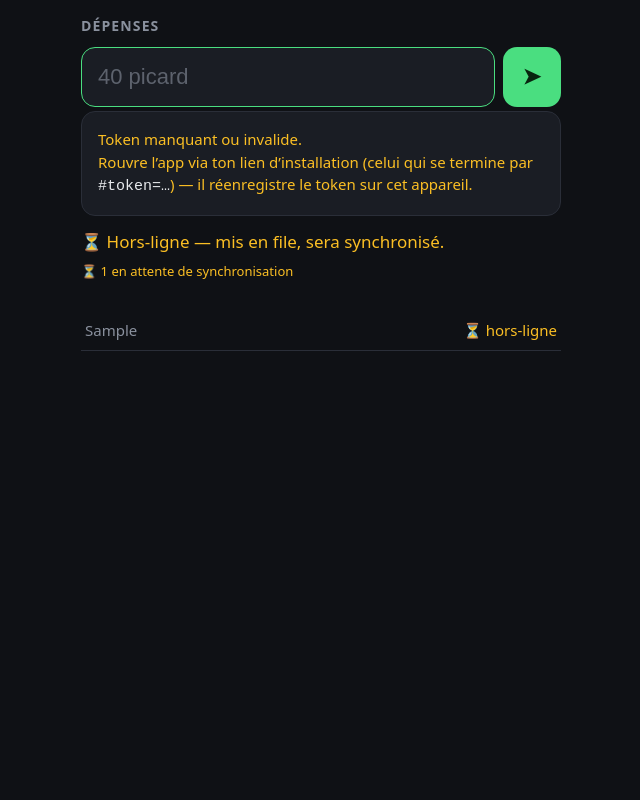
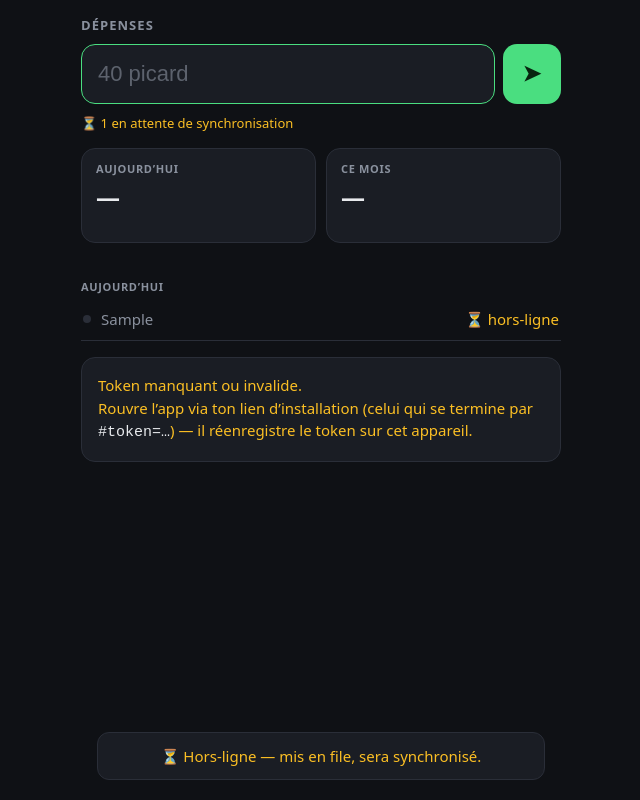
Before and after one commit to Catodu/Expenses, a plain HTML site: page index.html in a window 1280 px wide. Both pictures are taken after typing "Sample" into the empty fields and a click on the button "Envoyer". Shown: the whole page, without its empty margins (319-959 px from the left). Drawn offline with Linux system fonts and the light colour scheme; no server answers.

Commit message:
Refonte layout UX (D22)
- deux tuiles de stats (Aujourd hui / Ce mois) avec chiffres tabulaires
- toast en overlay fixe : plus d espace reserve sous le champ
- couleur stable par categorie (hash -> hsl) : barres + pastilles liste
- compteur hors-ligne masque quand la file est vide
- cache SW bump v6

Co-Authored-By: Claude Fable 5 <noreply@anthropic.com>

```diff
--- a/index.html
+++ b/index.html
@@ -32,12 +32,12 @@
   }
   main { width: 100%; max-width: 480px; }
   h1 {
-    font-size: 14px;
+    font-size: 13px;
     font-weight: 600;
     color: var(--muted);
     letter-spacing: 0.08em;
     text-transform: uppercase;
-    margin-bottom: 12px;
+    margin-bottom: 10px;
   }
   form { display: flex; gap: 8px; }
   #txt {
@@ -53,17 +53,6 @@
   }
   #txt:focus { border-color: var(--accent); }
   #txt::placeholder { color: var(--muted); opacity: 0.6; }
-  #noToken {
-    margin-top: 4px;
-    padding: 16px;
-    background: var(--surface);
-    border: 1px solid var(--border);
-    border-radius: 14px;
-    font-size: 15px;
-    line-height: 1.5;
-    color: var(--warn);
-  }
-  #noToken code { color: var(--text); }
   button {
     font-size: 22px;
     padding: 0 20px;
@@ -75,31 +64,54 @@
     cursor: pointer;
   }
   button:active { opacity: 0.8; }
-  #toast {
-    margin-top: 14px;
-    min-height: 26px;
-    font-size: 17px;
-    font-weight: 500;
-    transition: opacity 0.3s;
-    opacity: 0;
-  }
-  #toast.show { opacity: 1; }
-  #toast.ok { color: var(--accent); }
-  #toast.err { color: var(--error); }
-  #toast.warn { color: var(--warn); }
+
   #pending {
-    margin-top: 6px;
+    margin-top: 10px;
     font-size: 13px;
     color: var(--warn);
-    min-height: 18px;
   }
-  #recapTotal {
-    margin-top: 22px;
-    font-size: 15px;
+  #pending[hidden] { display: none; }
+
+  /* Tuiles de stats */
+  #stats {
+    display: grid;
+    grid-template-columns: 1fr 1fr;
+    gap: 10px;
+    margin-top: 16px;
+  }
+  .tile {
+    background: var(--surface);
+    border: 1px solid var(--border);
+    border-radius: 14px;
+    padding: 12px 14px;
+  }
+  .tileLabel {
+    font-size: 11px;
+    font-weight: 600;
     color: var(--muted);
+    text-transform: uppercase;
+    letter-spacing: 0.06em;
   }
-  #recapTotal strong { color: var(--text); font-size: 18px; }
-  #catBars { margin-top: 12px; display: flex; flex-direction: column; gap: 7px; }
+  .tileValue {
+    font-size: 24px;
+    font-weight: 700;
+    margin-top: 4px;
+    font-variant-numeric: tabular-nums;
+  }
+  .tileSub {
+    font-size: 12px;
+    color: var(--muted);
+    margin-top: 2px;
+    min-height: 15px;
+  }
+
+  /* Barres par catégorie (mois) */
+  #catBars {
+    margin-top: 16px;
+    display: flex;
+    flex-direction: column;
+    gap: 8px;
+  }
   .catRow {
     display: flex;
     align-items: center;
@@ -108,8 +120,7 @@
     color: var(--muted);
   }
   .catRow .name {
-    width: 96px;
-    text-align: right;
+    width: 90px;
     overflow: hidden;
     text-overflow: ellipsis;
     white-space: nowrap;
@@ -125,30 +136,92 @@
   .catRow .bar i {
     display: block;
     height: 100%;
-    background: var(--accent);
     border-radius: 5px;
-    opacity: 0.85;
+    opacity: 0.9;
   }
-  .catRow .amt { width: 72px; text-align: right; flex-shrink: 0; }
-  #history { margin-top: 8px; list-style: none; }
+  .catRow .amt {
+    width: 76px;
+    text-align: right;
+    flex-shrink: 0;
+    font-variant-numeric: tabular-nums;
+  }
+
+  /* Liste du jour + saisies en cours */
+  #listTitle {
+    margin-top: 20px;
+    font-size: 11px;
+    font-weight: 600;
+    color: var(--muted);
+    text-transform: uppercase;
+    letter-spacing: 0.06em;
+  }
+  #listTitle[hidden] { display: none; }
+  #history { margin-top: 4px; list-style: none; }
   #history li {
     display: flex;
-    justify-content: space-between;
-    gap: 12px;
-    padding: 10px 4px;
+    align-items: center;
+    gap: 10px;
+    padding: 11px 2px;
     border-bottom: 1px solid var(--border);
     font-size: 15px;
-    color: var(--muted);
+  }
+  #history li .dot {
+    width: 8px;
+    height: 8px;
+    border-radius: 50%;
+    flex-shrink: 0;
   }
   #history li .label {
+    flex: 1;
     overflow: hidden;
     text-overflow: ellipsis;
     white-space: nowrap;
   }
-  #history li .status { flex-shrink: 0; }
-  #history li.ok .status { color: var(--accent); }
-  #history li.queued .status { color: var(--warn); }
-  #history li.error .status { color: var(--error); }
+  #history li .label small { color: var(--muted); font-size: 13px; }
+  #history li .amt {
+    flex-shrink: 0;
+    font-variant-numeric: tabular-nums;
+  }
+  #history li.pending, #history li.queued, #history li.error { color: var(--muted); }
+  #history li.queued .amt { color: var(--warn); }
+  #history li.error .amt { color: var(--error); }
+
+  #noToken {
+    margin-top: 16px;
+    padding: 16px;
+    background: var(--surface);
+    border: 1px solid var(--border);
+    border-radius: 14px;
+    font-size: 15px;
+    line-height: 1.5;
+    color: var(--warn);
+  }
+  #noToken code { color: var(--text); }
+
+  /* Toast en overlay : ne réserve aucun espace dans la page */
+  #toast {
+    position: fixed;
+    left: 16px;
+    right: 16px;
+    bottom: max(20px, env(safe-area-inset-bottom));
+    max-width: 448px;
+    margin: 0 auto;
+    padding: 13px 16px;
+    background: var(--surface);
+    border: 1px solid var(--border);
+    border-radius: 12px;
+    font-size: 15px;
+    font-weight: 500;
+    text-align: center;
+    opacity: 0;
+    transform: translateY(8px);
+    transition: opacity 0.25s, transform 0.25s;
+    pointer-events: none;
+  }
+  #toast.show { opacity: 1; transform: translateY(0); }
+  #toast.ok { color: var(--accent); }
+  #toast.err { color: var(--error); }
+  #toast.warn { color: var(--warn); }
 </style>
 </head>
 <body>
@@ -159,16 +232,28 @@
            autocapitalize="off" autocorrect="off" spellcheck="false" enterkeyhint="send">
     <button type="submit" aria-label="Envoyer">➤</button>
   </form>
+  <div id="pending" hidden></div>
+  <section id="stats">
+    <div class="tile">
+      <div class="tileLabel">Aujourd’hui</div>
+      <div class="tileValue" id="statDay">—</div>
+      <div class="tileSub" id="statDaySub"></div>
+    </div>
+    <div class="tile">
+      <div class="tileLabel">Ce mois</div>
+      <div class="tileValue" id="statMonth">—</div>
+      <div class="tileSub" id="statMonthSub"></div>
+    </div>
+  </section>
+  <div id="catBars"></div>
+  <div id="listTitle" hidden>Aujourd’hui</div>
+  <ul id="history"></ul>
   <div id="noToken" hidden>
     Token manquant ou invalide.<br>
     Rouvre l’app via ton lien d’installation (celui qui se termine par
     <code>#token=…</code>) — il réenregistre le token sur cet appareil.
   </div>
   <div id="toast" role="status"></div>
-  <div id="pending"></div>
-  <div id="recapTotal"></div>
-  <div id="catBars"></div>
-  <ul id="history"></ul>
 </main>
 
 <script>
@@ -201,8 +286,13 @@ const form = document.getElementById('f');
 const toastEl = document.getElementById('toast');
 const pendingEl = document.getElementById('pending');
 const historyEl = document.getElementById('history');
-const recapTotalEl = document.getElementById('recapTotal');
+const listTitleEl = document.getElementById('listTitle');
+const statDayEl = document.getElementById('statDay');
+const statDaySubEl = document.getElementById('statDaySub');
+const statMonthEl = document.getElementById('statMonth');
+const statMonthSubEl = document.getElementById('statMonthSub');
 const catBarsEl = document.getElementById('catBars');
+const noTokenEl = document.getElementById('noToken');
 
 const history = []; // saisies de la session (les non-confirmées restent affichées)
 let dayRecap = null; // dernier récap du jour renvoyé par le backend
@@ -218,6 +308,13 @@ function todayStr() {
   }).format(new Date());
 }
 
+/* Couleur stable par catégorie (même teinte dans les barres et la liste). */
+function catColor(name) {
+  let h = 0;
+  for (const ch of String(name)) h = (h * 31 + ch.charCodeAt(0)) % 360;
+  return `hsl(${h} 45% 55%)`;
+}
+
 function toast(msg, kind) {
   toastEl.textContent = msg;
   toastEl.className = 'show ' + kind;
@@ -231,33 +328,46 @@ function getQueue() {
 }
 function setQueue(q) {
   localStorage.setItem(QKEY, JSON.stringify(q));
+  pendingEl.hidden = q.length === 0;
   pendingEl.textContent = q.length ? `⏳ ${q.length} en attente de synchronisation` : '';
 }
 
-/* Liste affichée : saisies de session non confirmées (pending/queued/error)
-   en tête, puis les dépenses du jour renvoyées par le backend. */
+function showNoToken() {
+  noTokenEl.hidden = false;
+  form.hidden = true;
+}
+
+/* Rendu : tuiles de stats, barres par catégorie, puis liste = saisies de
+   session non confirmées (pending/queued/error) + dépenses du jour. */
 function renderHistory() {
   historyEl.innerHTML = '';
-  for (const h of history.filter((h) => h.status !== 'ok').slice(-5).reverse()) {
+
+  const unconfirmed = history.filter((h) => h.status !== 'ok').slice(-5).reverse();
+  for (const h of unconfirmed) {
     const li = document.createElement('li');
     li.className = h.status;
+    const dot = document.createElement('span');
+    dot.className = 'dot';
+    dot.style.background = 'var(--border)';
     const label = document.createElement('span');
     label.className = 'label';
     label.textContent = h.text;
-    const status = document.createElement('span');
-    status.className = 'status';
-    status.textContent = h.info;
-    li.append(label, status);
+    const amt = document.createElement('span');
+    amt.className = 'amt';
+    amt.textContent = h.info;
+    li.append(dot, label, amt);
     historyEl.appendChild(li);
   }
+
   if (dayRecap) {
-    recapTotalEl.innerHTML = '';
-    const s = document.createElement('strong');
-    s.textContent = eur.format(dayRecap.total);
-    const m = document.createElement('strong');
-    m.textContent = eur.format(dayRecap.month_total);
-    recapTotalEl.append('Aujourd’hui : ', s,
-      ` · ${dayRecap.count} dépense${dayRecap.count > 1 ? 's' : ''} · Mois : `, m);
+    statDayEl.textContent = eur.format(dayRecap.total);
+    statDaySubEl.textContent =
+      `${dayRecap.count} dépense${dayRecap.count > 1 ? 's' : ''}`;
+    statMonthEl.textContent = eur.format(dayRecap.month_total);
+    const nCats = (dayRecap.by_category || []).length;
+    statMonthSubEl.textContent =
+      nCats ? `${nCats} catégorie${nCats > 1 ? 's' : ''}` : '';
+
     catBarsEl.innerHTML = '';
     const cats = dayRecap.by_category || [];
     const maxCat = cats.length ? cats[0].total : 0;
@@ -271,6 +381,7 @@ function renderHistory() {
       bar.className = 'bar';
       const fill = document.createElement('i');
       fill.style.width = maxCat ? `${Math.max(2, (c.total / maxCat) * 100)}%` : '0%';
+      fill.style.background = catColor(c.categorie);
       bar.appendChild(fill);
       const amt = document.createElement('span');
       amt.className = 'amt';
@@ -278,17 +389,27 @@ function renderHistory() {
       row.append(name, bar, amt);
       catBarsEl.appendChild(row);
     }
-    for (const it of dayRecap.items.slice().reverse()) {
+
+    const items = dayRecap.items.slice().reverse();
+    listTitleEl.hidden = items.length === 0 && unconfirmed.length === 0;
+    for (const it of items) {
       const li = document.createElement('li');
+      const dot = document.createElement('span');
+      dot.className = 'dot';
+      dot.style.background = catColor(it.categorie);
       const label = document.createElement('span');
       label.className = 'label';
-      label.textContent = `${it.libelle} · ${it.categorie}`;
-      const status = document.createElement('span');
-      status.className = 'status';
-      status.textContent = eur.format(it.montant);
-      li.append(label, status);
+      const small = document.createElement('small');
+      small.textContent = ` · ${it.categorie}`;
+      label.append(it.libelle, small);
+      const amt = document.createElement('span');
+      amt.className = 'amt';
+      amt.textContent = eur.format(it.montant);
+      li.append(dot, label, amt);
       historyEl.appendChild(li);
     }
+  } else {
+    listTitleEl.hidden = unconfirmed.length === 0;
   }
 }
 
@@ -386,13 +507,6 @@ async function flushQueue() {
   if (synced > 0) fetchRecap();
 }
 
-const noTokenEl = document.getElementById('noToken');
-
-function showNoToken() {
-  noTokenEl.hidden = false;
-  form.hidden = true;
-}
-
 form.addEventListener('submit', (e) => {
   e.preventDefault();
   const text = txt.value.trim();
--- a/sw.js
+++ b/sw.js
@@ -1,6 +1,6 @@
 /* Service worker minimal : rend la PWA installable et l'ouvre instantanément
    même sans réseau (les POST vers Apps Script ne sont jamais interceptés). */
-const CACHE = 'expenses-v5';
+const CACHE = 'expenses-v6';
 const ASSETS = ['./', './index.html', './manifest.json', './icons/icon-192.png', './icons/icon-512.png'];
 
 self.addEventListener('install', (e) => {
```
Also changed, not shown: 1 other file.
